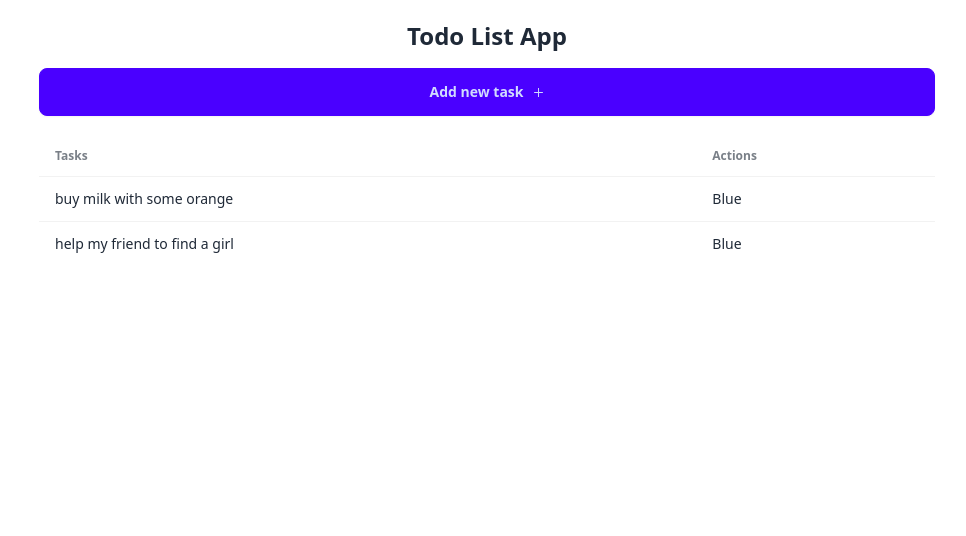
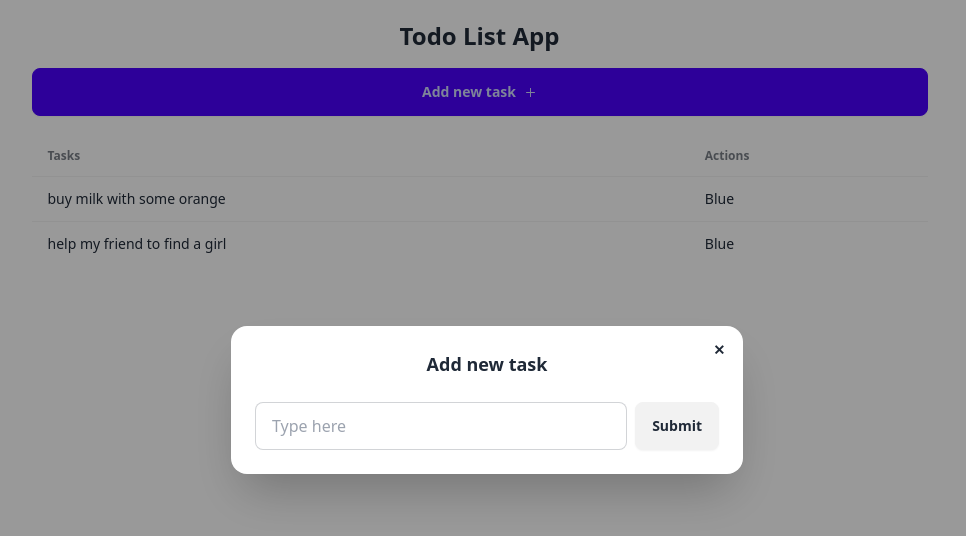
Before and after one commit to micessien/nextjs-projects, a Next.js app: page / in a window 1280 px wide. Both pictures are taken after a click on the button "Add new task". Shown: the top 536 px of the page, without its empty margins (153-1119 px from the left). Built offline with nearby package versions, Linux system fonts and the light colour scheme; data requests are answered from the project's data file.

Commit message:
Create modal and add input

```diff
--- a/app/components/AddTask.tsx
+++ b/app/components/AddTask.tsx
@@ -1,11 +1,34 @@
+"use client"
+
 import { AiOutlinePlus } from "react-icons/ai";
+import Modal from "./Modal";
+import { FormEventHandler, useState } from "react";
 
 const AddTask = () => {
+  const [modalOpen, setModalOpen] = useState<boolean>(false)
+  const [newTaskValue, setNewTaskValue] = useState<string>('')
+
+  const handleSubmitNewTodo: FormEventHandler<HTMLFormElement> = (e) => {
+    e.preventDefault()
+    console.log(newTaskValue)
+    setNewTaskValue("")
+  }
+
   return (
     <div>
-      <button className="btn btn-primary w-full">
+      <button onClick={() => setModalOpen(true)} className="btn btn-primary w-full">
         Add new task <AiOutlinePlus size={13} />
       </button>
+
+      <Modal modalOpen={modalOpen} setModalOpen={setModalOpen}>
+        <form onSubmit={handleSubmitNewTodo}>
+          <h3 className="font-bold text-lg">Add new task</h3>
+          <div className="modal-action">
+            <input value={newTaskValue} onChange={e => setNewTaskValue(e.target.value)} type="text" placeholder="Type here" className="input input-bordered w-full" />
+            <button type="submit" className="btn">Submit</button>
+          </div>
+        </form>
+      </Modal>
     </div>
   )
 }
--- /dev/null
+++ b/app/components/Modal.tsx
@@ -0,0 +1,23 @@
+interface ModalProps {
+    modalOpen: boolean,
+    setModalOpen: (open: boolean) => boolean | void,
+    children: React.ReactNode
+}
+
+const Modal: React.FC<ModalProps> = ({ modalOpen, setModalOpen, children }) => {
+    // console.log("🚀 ~ modalOpen:", modalOpen)
+
+  return (
+    <dialog id="my_modal_3" className={`modal ${modalOpen ? "modal-open":""}`}>
+        <div className="modal-box">
+            <form method="dialog">
+            {/* if there is a button in form, it will close the modal */}
+            <button onClick={() => setModalOpen(false)} className="btn btn-sm btn-circle btn-ghost absolute right-2 top-2">✕</button>
+            </form>
+            {children}
+        </div>
+    </dialog>
+  )
+}
+
+export default Modal
--- a/app/components/TodoList.tsx
+++ b/app/components/TodoList.tsx
@@ -1,5 +1,4 @@
 import { ITask } from "@/types/tasks"
-import React from "react"
 import Task from "./Task"
 
 interface TodoListProps {
```
